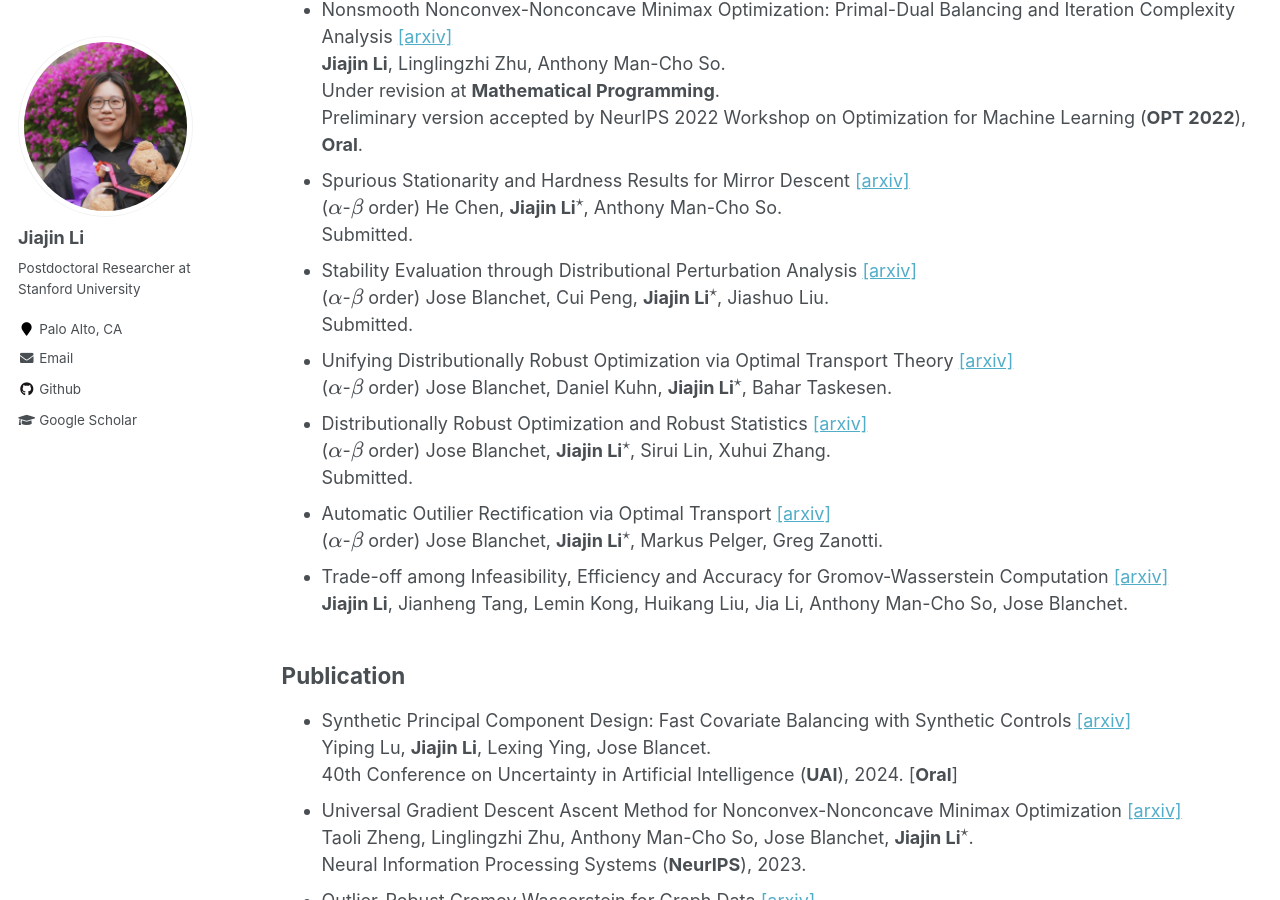
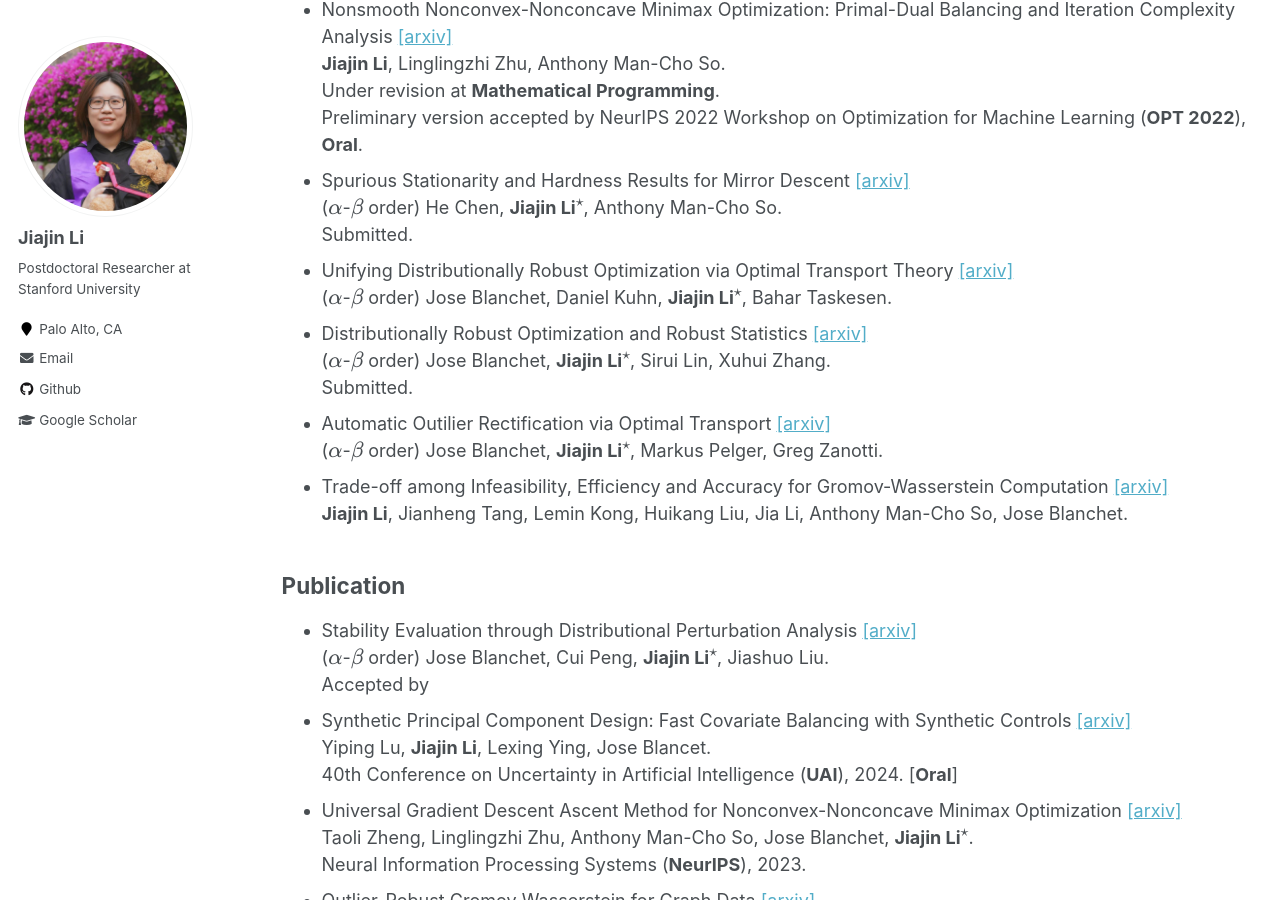
Before and after one commit to gerrili1996/gerrili1996.github.io, a Jekyll site: the page built from _pages/publications.md, in a window 1280 px wide and 900 px high, scrolled down 240 px. Built offline with Jekyll 4.4.1, drawn with Linux system fonts in a browser that asks for light colours; formulas are drawn with MathJax 3; some of the changed lines change nothing that is shown.

Commit message:
update_ICML

```diff
--- a/_pages/publications.md
+++ b/_pages/publications.md
@@ -13,8 +13,6 @@ author_profile: true
   Under revision at **Mathematical Programming**. <br>Preliminary version accepted by NeurIPS 2022 Workshop on Optimization for Machine Learning (**OPT 2022**), **Oral**.
 - Spurious Stationarity and Hardness Results for Mirror Descent [[arxiv]](https://arxiv.org/abs/2404.08073) <br>($\alpha$-$\beta$ order) He Chen,  **Jiajin Li**$^\star$, Anthony Man-Cho So.<br>
 Submitted.
-- Stability Evaluation through Distributional Perturbation Analysis [[arxiv]](https://arxiv.org/abs/2405.03198) <br>($\alpha$-$\beta$ order) Jose Blanchet, Cui Peng,  **Jiajin Li**$^\star$, Jiashuo Liu. <br>
-Submitted.
 - Unifying Distributionally Robust Optimization via Optimal Transport Theory  [[arxiv]](https://arxiv.org/abs/2308.05414) <br>($\alpha$-$\beta$ order) Jose Blanchet, Daniel Kuhn,  **Jiajin Li**$^\star$, Bahar Taskesen. <br>
 - Distributionally Robust Optimization and Robust Statistics  [[arxiv]](https://arxiv.org/abs/2401.14655) <br>($\alpha$-$\beta$ order) Jose Blanchet,  **Jiajin Li**$^\star$, Sirui Lin, Xuhui Zhang. <br>
 Submitted.
@@ -28,7 +26,8 @@ Submitted.
 
 
 ## Publication
-
+- Stability Evaluation through Distributional Perturbation Analysis [[arxiv]](https://arxiv.org/abs/2405.03198) <br>($\alpha$-$\beta$ order) Jose Blanchet, Cui Peng,  **Jiajin Li**$^\star$, Jiashuo Liu. <br>
+Accepted by
 -  Synthetic Principal Component Design: Fast Covariate Balancing with Synthetic Controls [[arxiv]](https://arxiv.org/pdf/2211.15241) <br>
 Yiping Lu, **Jiajin Li**, Lexing Ying, Jose Blancet. <br>
  40th Conference on Uncertainty in Artificial Intelligence (**UAI**), 2024. [**Oral**]
```
